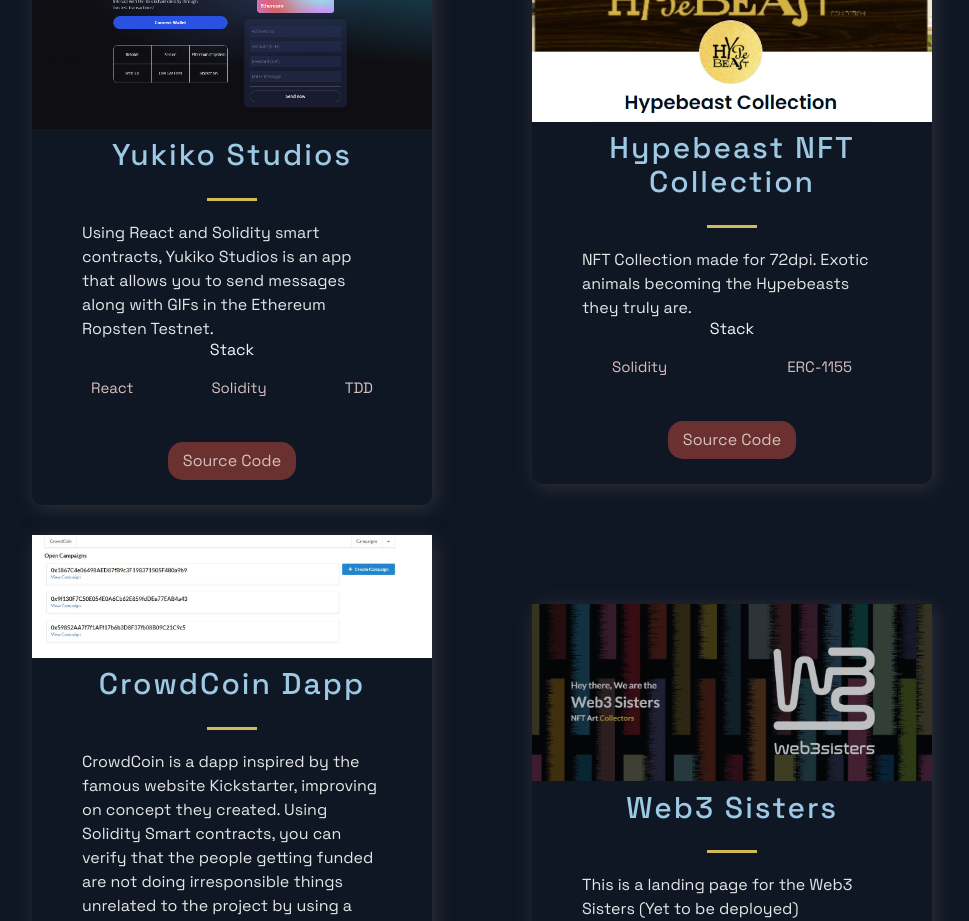
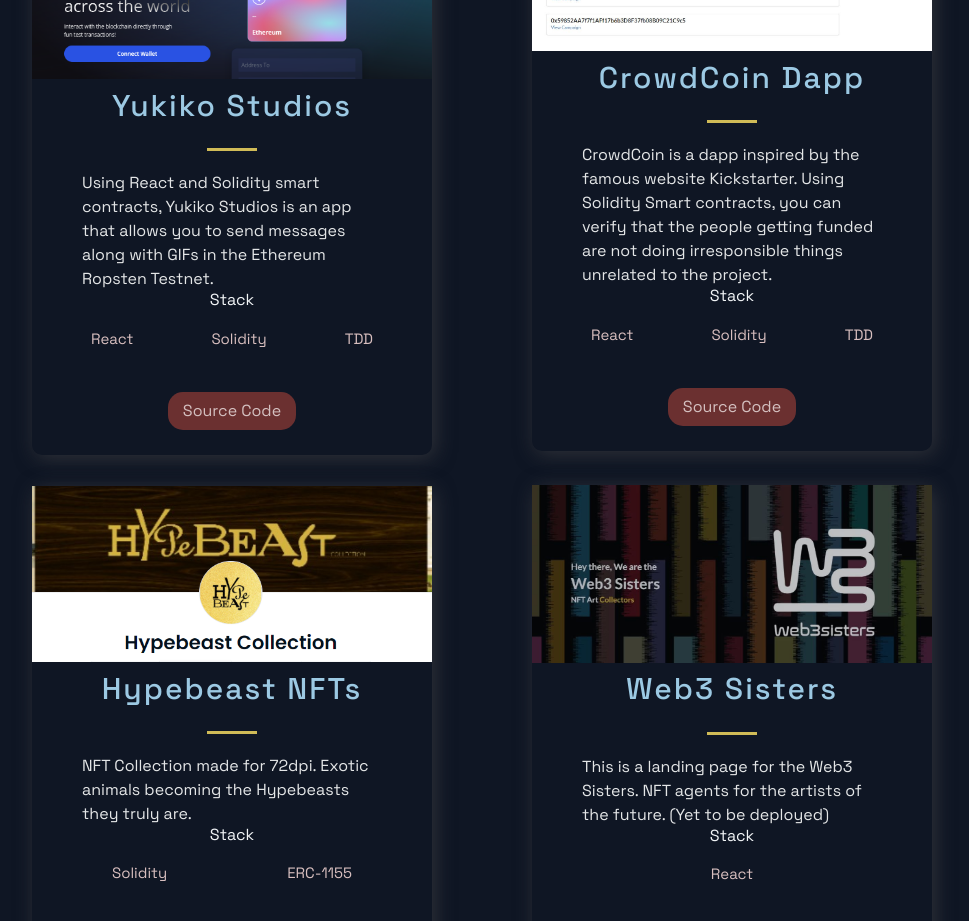
Before and after one commit to MarkoJauregui/Porfolio-Website, a Next.js app: page / in a window 1280 px wide. Shown: the part 960-1881 px from the top of the page, without its empty margins (158-1127 px from the left). Built offline with nearby package versions, Linux system fonts and the light colour scheme.

Commit message:
Projects Box corrections

```diff
--- a/src/constants/constants.js
+++ b/src/constants/constants.js
@@ -10,7 +10,17 @@
 		id: 0,
 	},
 	{
-		title: 'Hypebeast NFT Collection',
+		title: 'CrowdCoin Dapp',
+		description:
+			'CrowdCoin is a dapp inspired by the famous website Kickstarter. Using Solidity Smart contracts, you can verify that the people getting funded are not doing irresponsible things unrelated to the project.',
+		image: '/images/3.jpg',
+		tags: ['React', 'Solidity', 'TDD'],
+		source: 'https://google.com',
+		visit: 'https://github.com/Misty-Dev/kickstart',
+		id: 2,
+	},
+	{
+		title: 'Hypebeast NFTs',
 		description:
 			'NFT Collection made for 72dpi. Exotic animals becoming the Hypebeasts they truly are.',
 		image: '/images/2.png',
@@ -19,20 +29,11 @@
 		visit: 'https://github.com/Misty-Dev/hypebeast-sc',
 		id: 1,
 	},
-	{
-		title: 'CrowdCoin Dapp',
-		description:
-			'CrowdCoin is a dapp inspired by the famous website Kickstarter, improving on concept they created. Using Solidity Smart contracts, you can verify that the people getting funded are not doing irresponsible things unrelated to the project by using a voting system in which the investors are in control of whether transactions go through or not.',
-		image: '/images/3.jpg',
-		tags: ['React', 'Solidity', 'TDD'],
-		source: 'https://google.com',
-		visit: 'https://github.com/Misty-Dev/kickstart',
-		id: 2,
-	},
+
 	{
 		title: 'Web3 Sisters',
 		description:
-			'This is a landing page for the Web3 Sisters (Yet to be deployed)',
+			'This is a landing page for the Web3 Sisters. NFT agents for the artists of the future. (Yet to be deployed)',
 		image: '/images/4.jpg',
 		tags: ['React'],
 		source: 'https://google.com',
```
Also changed, not shown: public/images/1.png.
